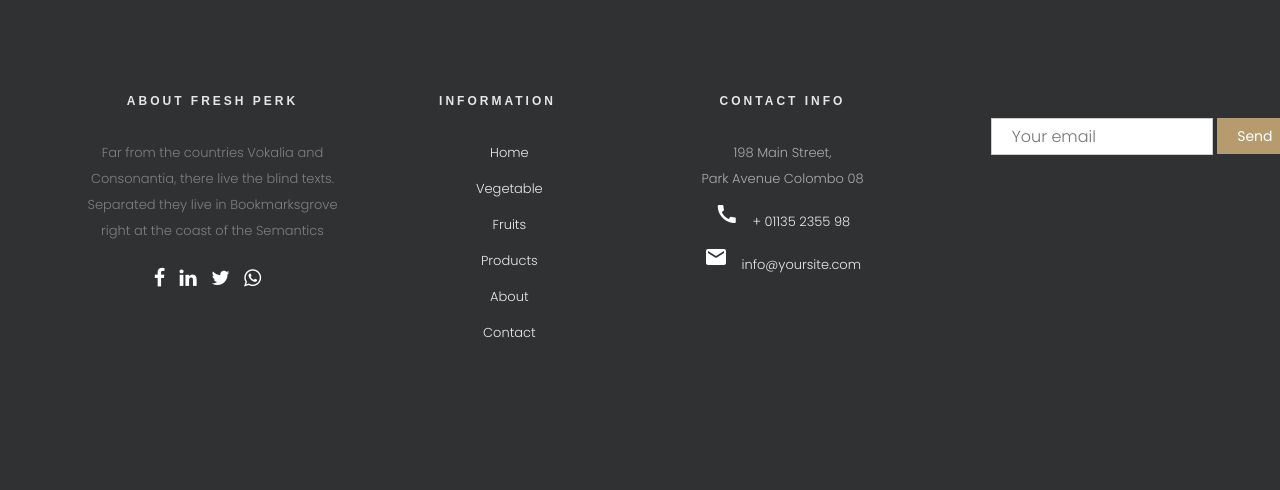
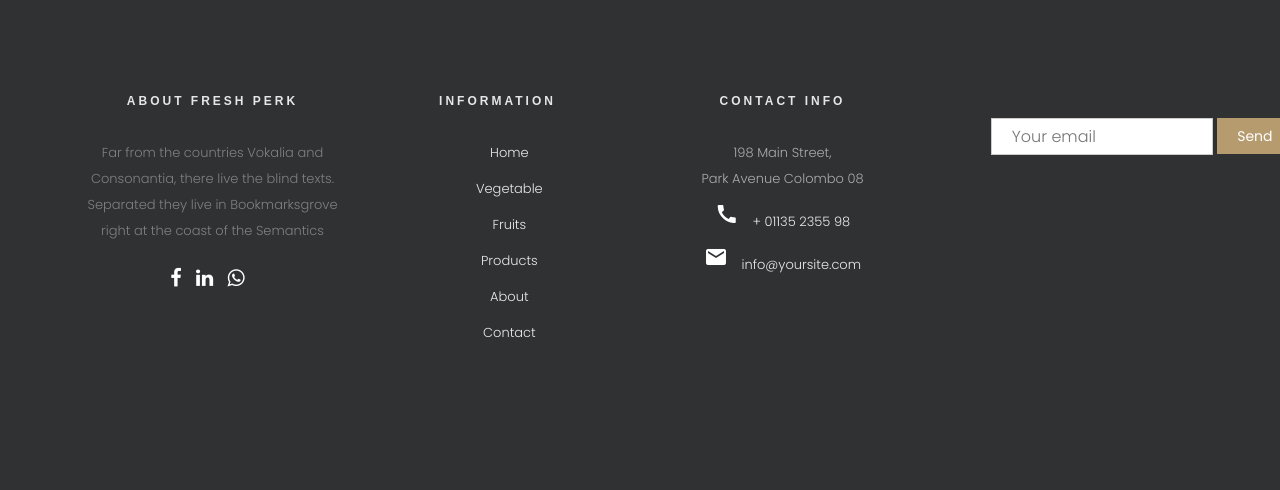
Before and after one commit to Yassikula/Vshop-Organic-Food-Delivery-Website, a PHP site: page /contact.php in a window 1280 px wide; the page is wider, and only the part inside the window is pictured. Shown: the part 1471-1961 px from the top of that part. Run offline with PHP 8.4, Linux system fonts and the light colour scheme; some libraries are stand-ins or nearby versions; some web fonts are replaced.

Commit message:
footer done

```diff
--- a/footer.php
+++ b/footer.php
@@ -1,4 +1,3 @@
-
 
 <!DOCTYPE HTML>
 <html>
@@ -7,19 +6,11 @@
 	<head>
 
 
-
-
 	<link rel="stylesheet" href="css/animate.css">
-
 	<link rel="stylesheet" href="css/bootstrap.css">
-
-	<link rel="stylesheet" href="css/magnific-popup.css">
-
-
+<link rel="stylesheet" href="css/magnific-popup.css">
 	<link rel="stylesheet" href="css/about_style/style.css">
-
-
-	<script src="js/modernizr-2.6.2.min.js"></script>
+<script src="js/modernizr-2.6.2.min.js"></script>
 
 
 	</head>
@@ -70,7 +61,6 @@ p{
 						<ul class="colorlib-social-icons">
 										<li><a style="color:white" href="#"><i class="fa fa-facebook-f"></i></a></li>
 										<li><a style="color:white" href="#"><i class="fa fa-linkedin"></i></a></li>
-										<li><a style="color:white" href="#"><i class="fa fa-twitter"></i></a></li>
 										<li><a style="color:white" href="#"><i class="fa fa-whatsapp"></i></a></li>
 									</ul>
 						</p>
@@ -86,7 +76,6 @@ p{
 
 								<li><a href="aboutus.php"><i class="icon-check"></i> About</a></li>
 								<li><a href="contact.php"><i class="icon-check"></i> Contact</a></li>
-								<!-- <li><a href="#"><i class="icon-check"></i> Privacy</a></li> -->
 							</ul>
 						</p>
 					</div>
@@ -99,7 +88,6 @@ p{
 							<li> 198 Main Street, <br> Park Avenue Colombo 08</li>
 							<li><a href="tel://1234567920"><i class="material-icons">call</i> + 01135 2355 98</a></li>
 							<li><a href="mailto:info@yoursite.com"><i class="material-icons">email</i> info@yoursite.com</a></li>
-							<!-- <li><a href="#"><i class="icon-location4"></i> yourwebsite.com</a></li> -->
 						</ul>
 					</div>
 				</div>
```
